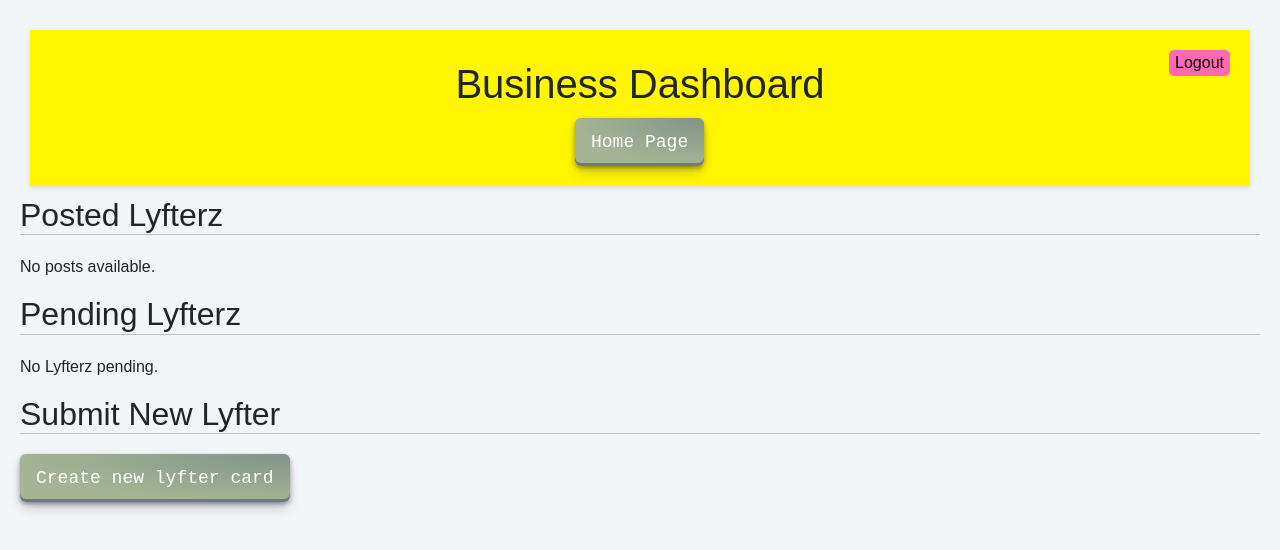
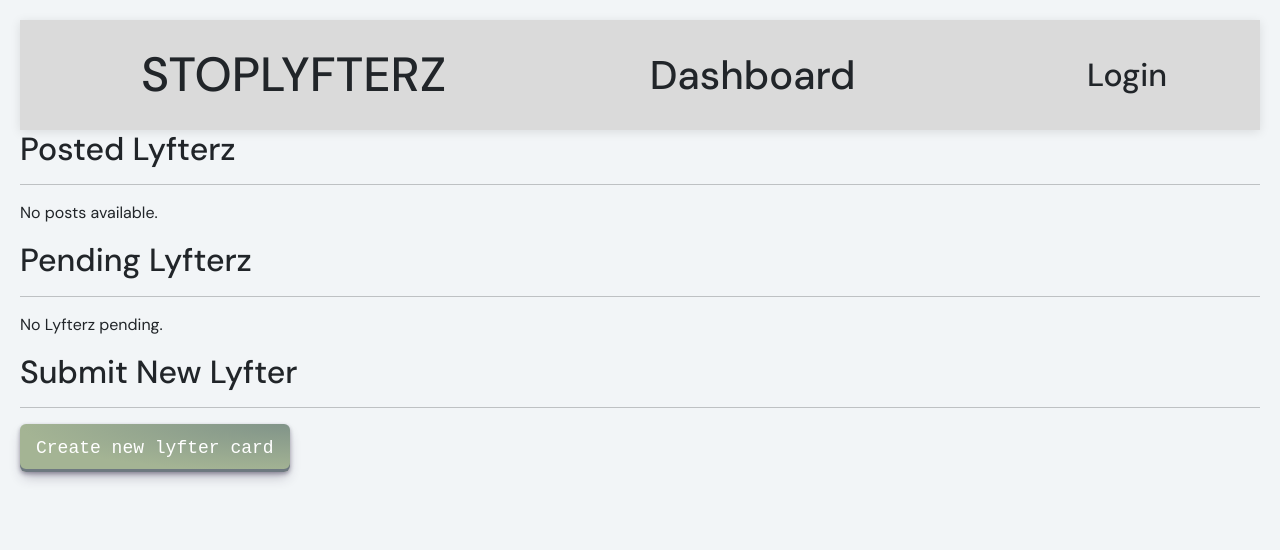
Before and after one commit to Morkenson/StopLyfterz, a React (Vite) app in the folder StopLyfterz/: page /business in a window 1280 px wide. Shown: the top 550 px of the page. Built offline with nearby package versions, Linux system fonts and the light colour scheme; the HTML template or start-up script is replaced by a standard one.

Commit message:
Updated UI

```diff
--- a/StopLyfterz/src/App.tsx
+++ b/StopLyfterz/src/App.tsx
@@ -4,7 +4,6 @@ import Login from './pages/Login';
 import Register from './pages/Register';
 import Admin from './pages/AdminPage';
 import Business from './pages/BusinessPage';
-import Form from './pages/LyfterForm';
 import AddCard from './components/AddCard';
 
 
--- a/StopLyfterz/src/pages/AdminPage.tsx
+++ b/StopLyfterz/src/pages/AdminPage.tsx
@@ -1,5 +1,6 @@
 // src/pages/Admin.tsx
 import React, { useEffect, useState } from 'react';
+import "../assets/styles/Header.css";
 import {
   fetchPendingBusinessAccounts,
   approveBusinessAccount,
@@ -49,7 +50,19 @@ const Admin: React.FC = () => {
 
   return (
     <div style={{ padding: '20px' }}>
-      <h1>Admin Dashboard</h1>
+      <header className="header-outer">
+        <div className="header-inner responsive-wrapper">
+          <nav className="header-navigation-logo">
+            <a href="/">STOPLYFTERZ</a>
+          </nav>
+          <div className="header-inner">
+            <h1>Dashboard</h1>
+          </div>
+          <nav className="header-navigation">
+            <a href="/login">Login</a>
+          </nav>
+        </div>
+      </header>
       {error && <p style={{ color: 'red' }}>{error}</p>}
 
       <section>
--- a/StopLyfterz/src/pages/BusinessPage.tsx
+++ b/StopLyfterz/src/pages/BusinessPage.tsx
@@ -1,6 +1,6 @@
 import React, { useEffect, useState } from "react";
 import { useNavigate } from "react-router-dom";
-import "../assets/styles/BusinessPage.css";
+import "../assets/styles/Header.css";
 import "../assets/styles/CustomButton.css";
 
 interface Post {
@@ -19,14 +19,21 @@ const Business: React.FC = () => {
     description: string;
   }
 
+
     return (
-    <div style={{ padding: "20px" }}>
-      <header>
-        <h1>Business Dashboard</h1>
-        <button onClick={() => navigate("/")} className="custom-button">
-          Home Page
-        </button>
-        <button className="logout-button">Logout</button>
+        <div style={{ padding: '20px' }}>
+            <header className="header-outer">
+                <div className="header-inner responsive-wrapper">
+                    <nav className="header-navigation-logo">
+                        <a href="/">STOPLYFTERZ</a>
+                    </nav>
+                    <div className="header-inner">
+                        <h1>Dashboard</h1>
+                    </div>
+                    <nav className="header-navigation">
+                        <a href="/login">Login</a>
+                    </nav>
+                </div>
             </header>
 
             <section>
@@ -34,13 +41,9 @@ const Business: React.FC = () => {
                 <hr></hr>
                 {posts.length > 0 ? (
                     <ul>
-            {posts.map((post) => (
-              <li key={post.id} style={{ marginBottom: "10px" }}>
-                <img
-                  src={post.image}
-                  alt={post.name}
-                  style={{ width: "100px", marginRight: "10px" }}
-                />
+                        {posts.map(post => (
+                            <li key={post.id} style={{ marginBottom: '10px' }}>
+                                <img src={post.image} alt={post.name} style={{ width: '100px', marginRight: '10px' }} />
                                 <strong>{post.name}</strong>
                                 <p>{post.description}</p>
                             </li>
@@ -61,11 +64,10 @@ const Business: React.FC = () => {
                 <h2>Submit New Lyfter</h2>
                 <hr></hr>
                 <p>
-          <button onClick={() => navigate("/form")} className="custom-button">
-            Create new lyfter card
-          </button>
+                    <button onClick={() => navigate('/form')} className='custom-button'>Create new lyfter card</button>
                 </p>
             </section>
+
         </div>
     );
 };
```
Lines whose indentation alone changed are shown as unchanged.
